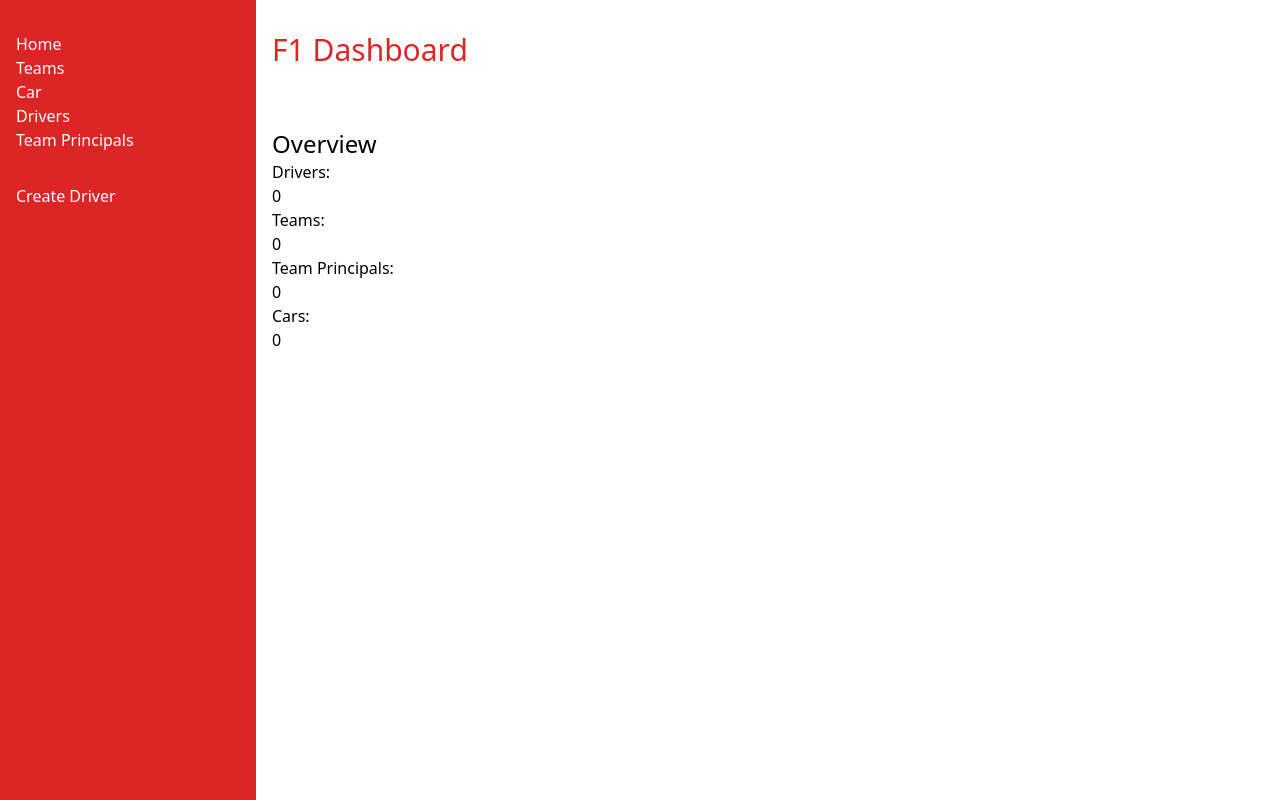
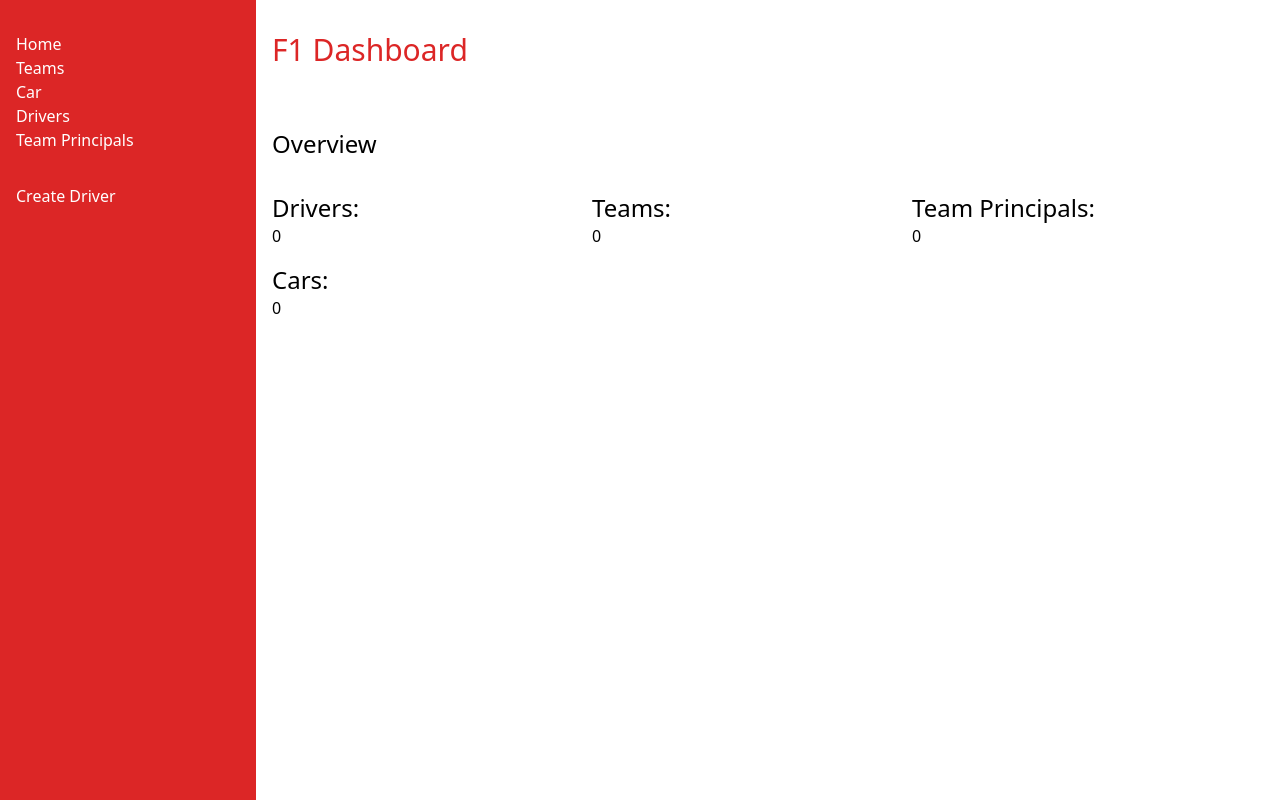
Before and after one commit to hripple46/F1-Inventory, a Node server app: page / in a window 1280 px wide. Run offline with Node 20, Linux system fonts and the light colour scheme; data that the repository does not hold is empty; style sheets or scripts are compiled from the project's sources; some libraries are stand-ins or nearby versions.

Commit message:
added grid layout

```diff
--- a/views/index.ejs
+++ b/views/index.ejs
@@ -10,28 +10,28 @@
       <div class="w-3/4 pt-8 pl-4">
         <h1 class="text-red-600 h-24 text-3xl">F1 Dashboard</h1>
         <p class="text-2xl">Overview</p>
-        <ul>
+        <ul class="grid grid-cols-3 gap-4 mt-8">
           <a href="/driver">
             <li>
-              <h1>Drivers:</h1>
+              <h1 class="text-2xl">Drivers:</h1>
               <p><%= drivers_count %></p>
             </li>
           </a>
           <a href="/teams">
             <li>
-              <h1>Teams:</h1>
+              <h1 class="text-2xl">Teams:</h1>
               <p><%= teams_count %></p>
             </li>
           </a>
           <a href="teamprincipal">
             <li>
-              <h1>Team Principals:</h1>
+              <h1 class="text-2xl">Team Principals:</h1>
               <p><%= team_principals_count %></p>
             </li>
           </a>
           <a href="/car">
             <li>
-              <h1>Cars:</h1>
+              <h1 class="text-2xl">Cars:</h1>
               <p><%= cars_count %></p>
             </li>
           </a>
```
